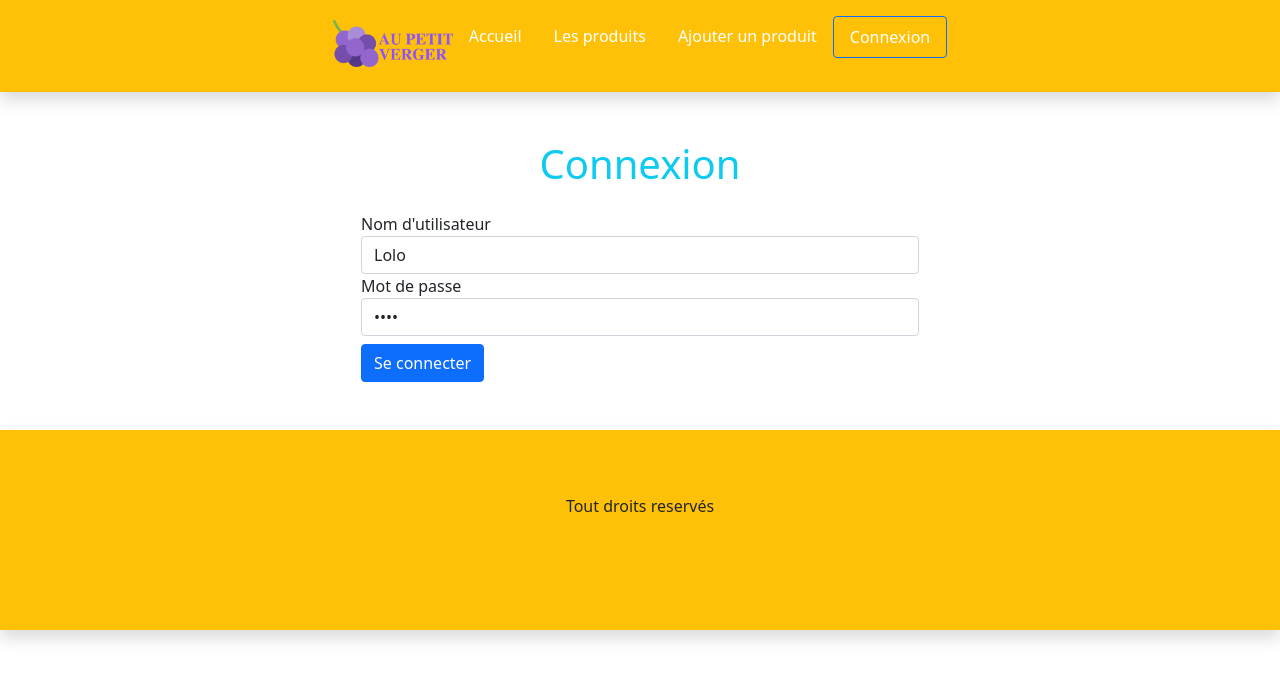
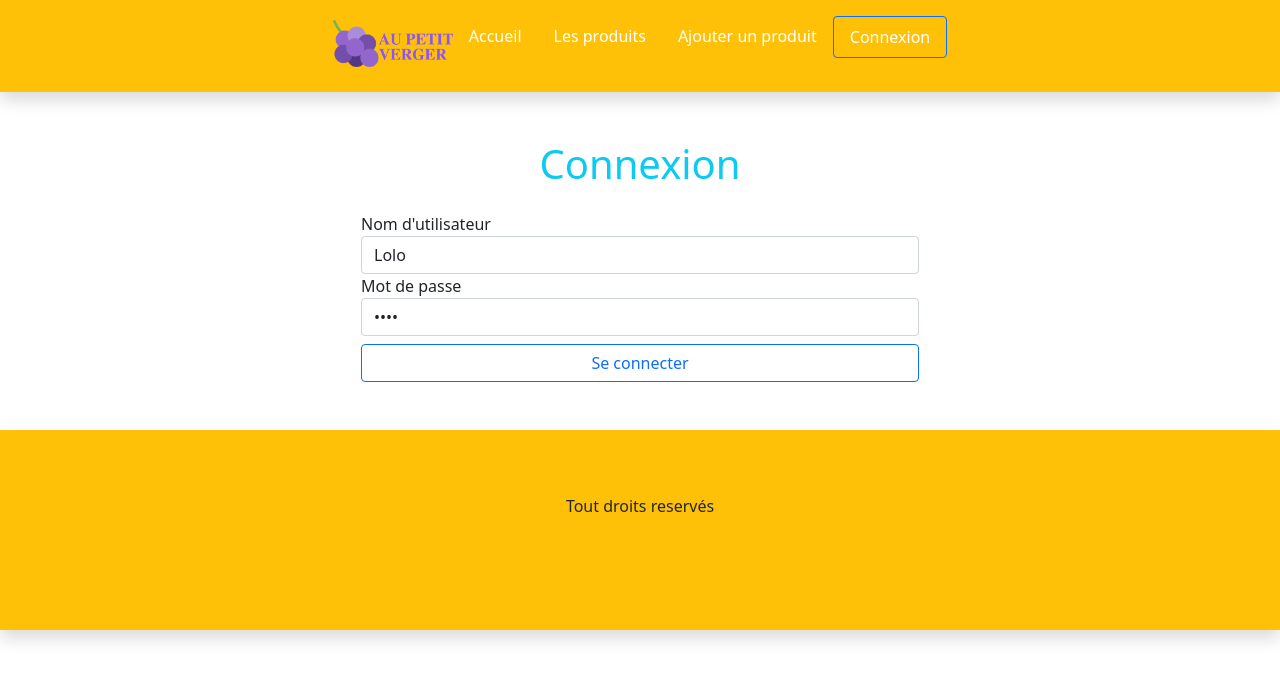
Before and after one commit to ltevidence/Angular_Shopping_Test, an Angular app: page /login in a window 1280 px wide. Shown: the top 680 px of the page. Built offline with nearby package versions, Linux system fonts and the light colour scheme.

Commit message:
adding margin and center login button

```diff
--- a/src/app/components/login/login.component.html
+++ b/src/app/components/login/login.component.html
@@ -14,7 +14,10 @@
       <label for="">Mot de passe</label>
       <input type="password" class="form-control" name="password" placeholder="Entrez mot de passe" [(ngModel)]="user.password" required>
     </div>
-    <button type="submit" class="btn btn-primary mt-2">Se connecter</button>
+    <div class="form-group">
+      <button type="submit" class="btn btn-outline-primary w-100 mt-2 ">Se connecter</button>
+    </div>
+
   </form>
   <!-- Formulaire : Fin -->
 </div>
```
